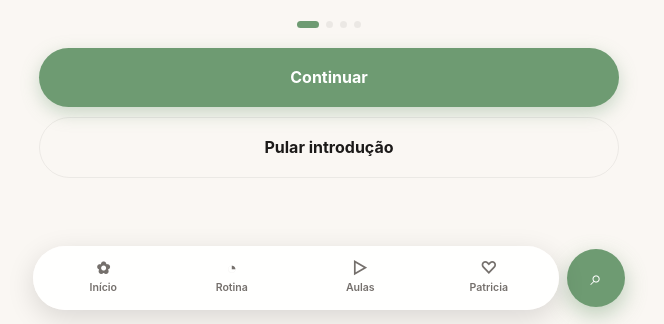
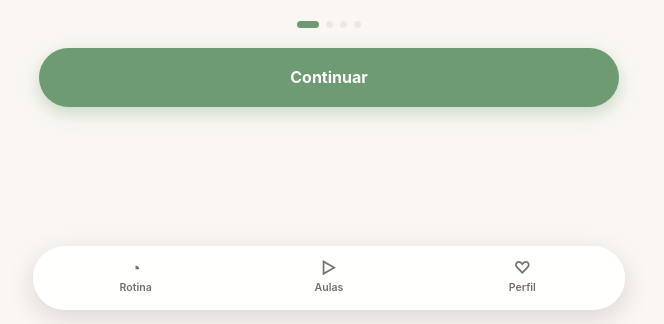
Before and after one commit to jessicasaidr/skincare, a website: page RITUAL-pacote/projeto-skincare/app-skincare.html in a window 1280 px wide. Shown: the part 476-800 px from the top of the page, without its empty margins (311-975 px from the left). Drawn offline with Linux system fonts and the light colour scheme.

Commit message:
atualização

```diff
--- a/RITUAL-pacote/projeto-skincare/app-skincare.html
+++ b/RITUAL-pacote/projeto-skincare/app-skincare.html
@@ -312,7 +312,6 @@ nav{position:fixed;left:50%;transform:translateX(-50%);bottom:calc(14px + env(sa
   <div class="slide" id="slideCorpo"></div>
   <div class="dots" id="dots"></div>
   <button class="btn" id="btnSlide" onclick="proxSlide()">Continuar</button>
-  <button class="btn ghost" onclick="ir('termo')" style="margin-bottom:22px">Pular introdução</button>
 </section>
 
 <section data-tela="termo" class="pag anima" hidden style="padding-top:26px">
@@ -409,12 +408,10 @@ nav{position:fixed;left:50%;transform:translateX(-50%);bottom:calc(14px + env(sa
 
 <nav id="nav" hidden>
   <div class="navBar">
-    <button onclick="ir('hoje')" data-nav="hoje"><i>✿</i>Início</button>
     <button onclick="ir('rotina')" data-nav="rotina"><i>◔</i>Rotina</button>
     <button onclick="ir('aulas')" data-nav="aulas"><i>▷</i>Aulas</button>
-    <button onclick="ir('patricia')" data-nav="patricia"><i>♡</i>Patricia</button>
+    <button onclick="ir('patricia')" data-nav="patricia"><i>♡</i>Perfil</button>
   </div>
-  <button class="fab" onclick="focarBusca()" aria-label="Buscar">⌕</button>
 </nav>
 
 <div class="toast" id="toast" role="status" aria-live="polite"></div>
@@ -892,9 +889,12 @@ function carregar(){try{const s=JSON.parse(localStorage.getItem(CHAVE));
 function salvar(){try{localStorage.setItem(CHAVE,JSON.stringify(estado));}catch{}}
 
 function ir(tela){
+  const pronto=estado.aceito&&Object.keys(estado.resp).length>=PERGUNTAS.length;
+  const permitido=["capa","termo","quiz","carregando"];
+  if(!pronto && !permitido.includes(tela)) tela="capa";
   document.querySelectorAll("[data-tela]").forEach(s=>s.hidden=s.dataset.tela!==tela);
   estado.tela=tela;salvar();
-  const app=["hoje","rotina","aulas","patricia"].includes(tela);
+  const app=["rotina","aulas","patricia"].includes(tela);
   document.getElementById("nav").hidden=!app;
   document.querySelectorAll(".navBar button").forEach(b=>b.setAttribute("aria-current",b.dataset.nav===tela));
   if(tela==="capa")     renderSlide();
@@ -1286,7 +1286,7 @@ function recomecar(){if(!confirm("Refazer o questionário? Seu ritual atual ser
   ["rodape1","rodape2","rodape3","rodape4"].forEach(id=>document.getElementById(id).innerHTML=legal);
   construirIndice();
   const pronto=estado.aceito&&Object.keys(estado.resp).length>=PERGUNTAS.length;
-  ir(pronto?(["hoje","rotina","aulas","patricia"].includes(estado.tela)?estado.tela:"hoje"):"capa");
+  ir(pronto?(["rotina","aulas","patricia"].includes(estado.tela)?estado.tela:"rotina"):"capa");
 })();
 </script>
 </body>
```
Also changed, not shown: package.json (added, +17 -0 lines), server.js (added, +23 -0 lines), 1 other file.
